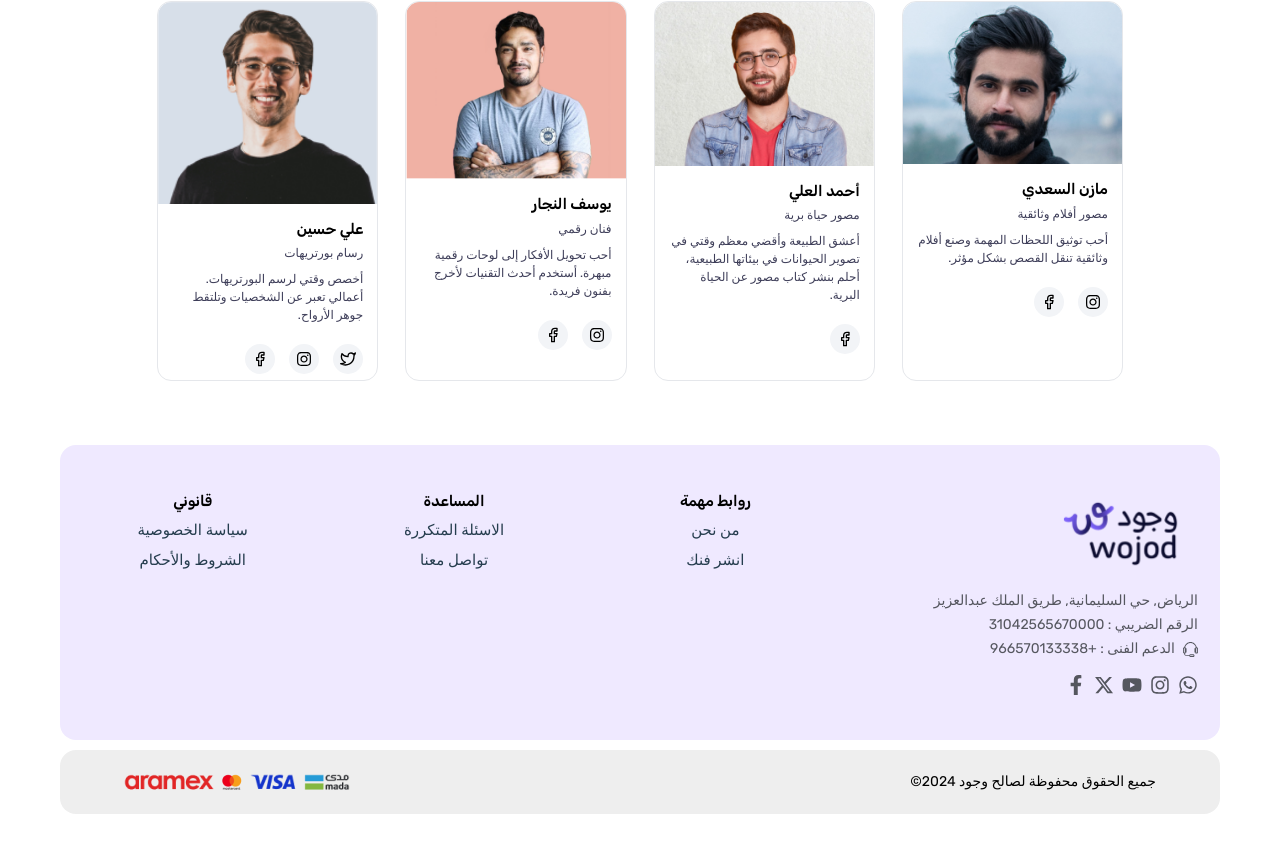
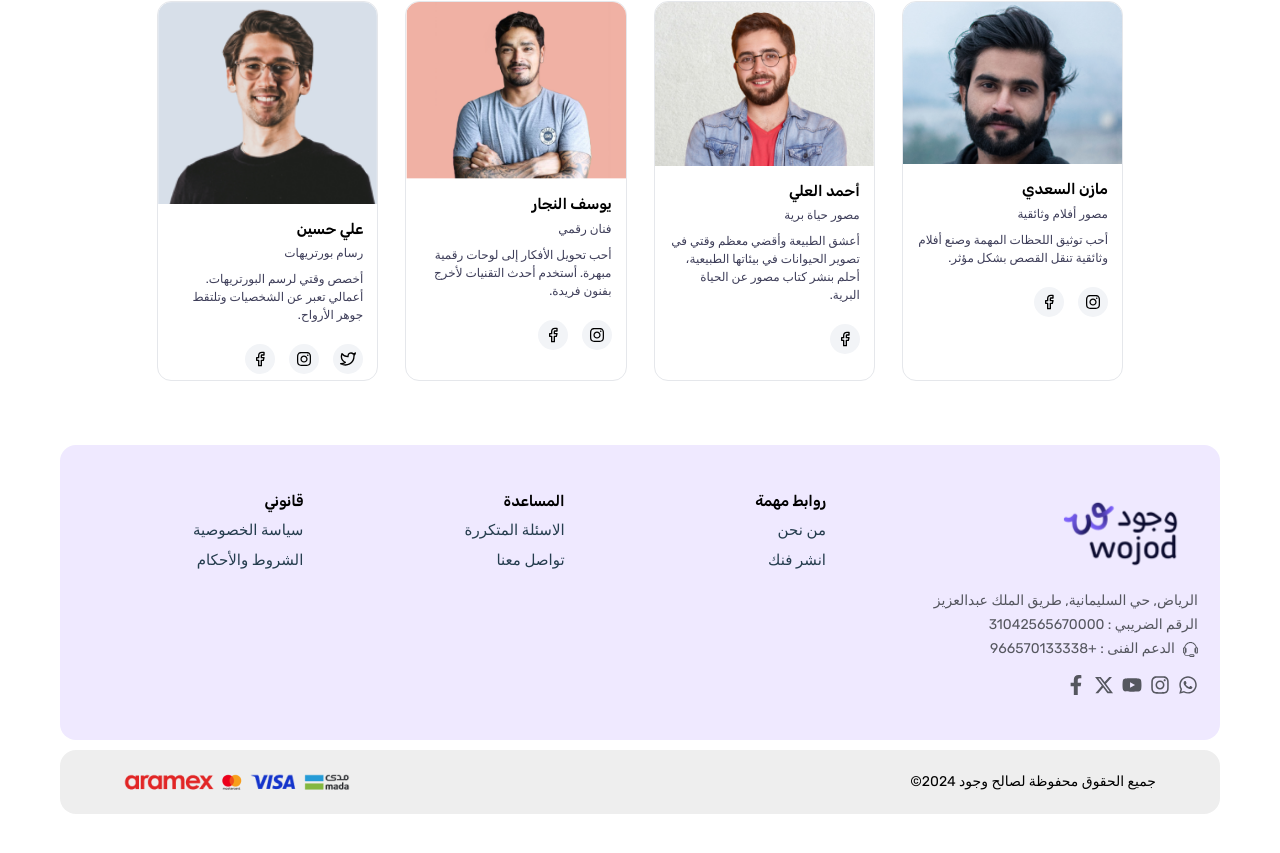
Before and after one commit to abdelrahman-Ebrahim/wojood, a Next.js app: page / in a window 1280 px wide. Shown: the part 5562-6415 px from the top of the page. Built offline with nearby package versions, Linux system fonts and the light colour scheme.

Commit message:
Footer adjust

```diff
--- a/app/components/Footer/Footer.tsx
+++ b/app/components/Footer/Footer.tsx
@@ -37,14 +37,14 @@ const Footer = () => {
               </div>
             </div>
             <div className="col-span-2 flex justify-center items-start gap-10">
-              <div className="flex flex-col gap-[7px] justify-center items-center w-[293px]">
+              <div className="flex flex-col gap-[7px] justify-center items-start w-[293px]">
                 <h6 className="font-semibold text-[15px]">روابط مهمة</h6>
                 <p className="font-normal text-[15px] text-[#253D4E] cursor-pointer">من نحن</p>
                 <p className="font-normal text-[15px] text-[#253D4E] cursor-pointer">
                   انشر فنك
                 </p>
               </div>
-              <div className="flex flex-col gap-[7px] justify-center items-center w-[293px]">
+              <div className="flex flex-col gap-[7px] justify-center items-start w-[293px]">
                 <h6 className="font-semibold text-[15px]">المساعدة</h6>
                 <p className="font-normal text-[15px] text-[#253D4E] cursor-pointer">
                   الاسئلة المتكررة
@@ -53,7 +53,7 @@ const Footer = () => {
                   تواصل معنا
                 </p>
               </div>
-              <div className="flex flex-col gap-[7px] justify-center items-center w-[293px]">
+              <div className="flex flex-col gap-[7px] justify-center items-start w-[293px]">
                 <h6 className="font-semibold text-[15px]">قانوني</h6>
                 <p className="font-normal text-[15px] text-[#253D4E] cursor-pointer">
                   سياسة الخصوصية
```
